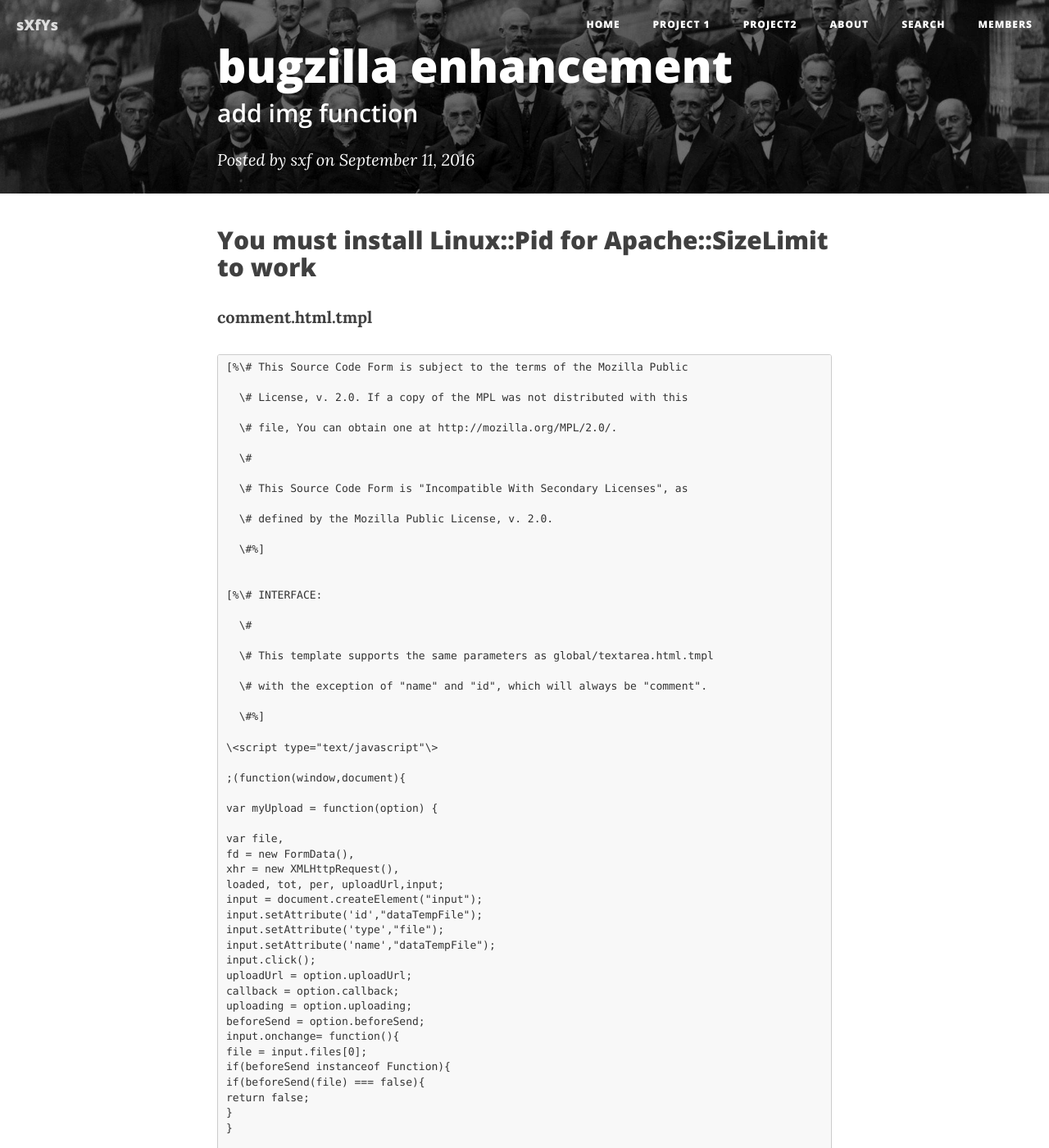
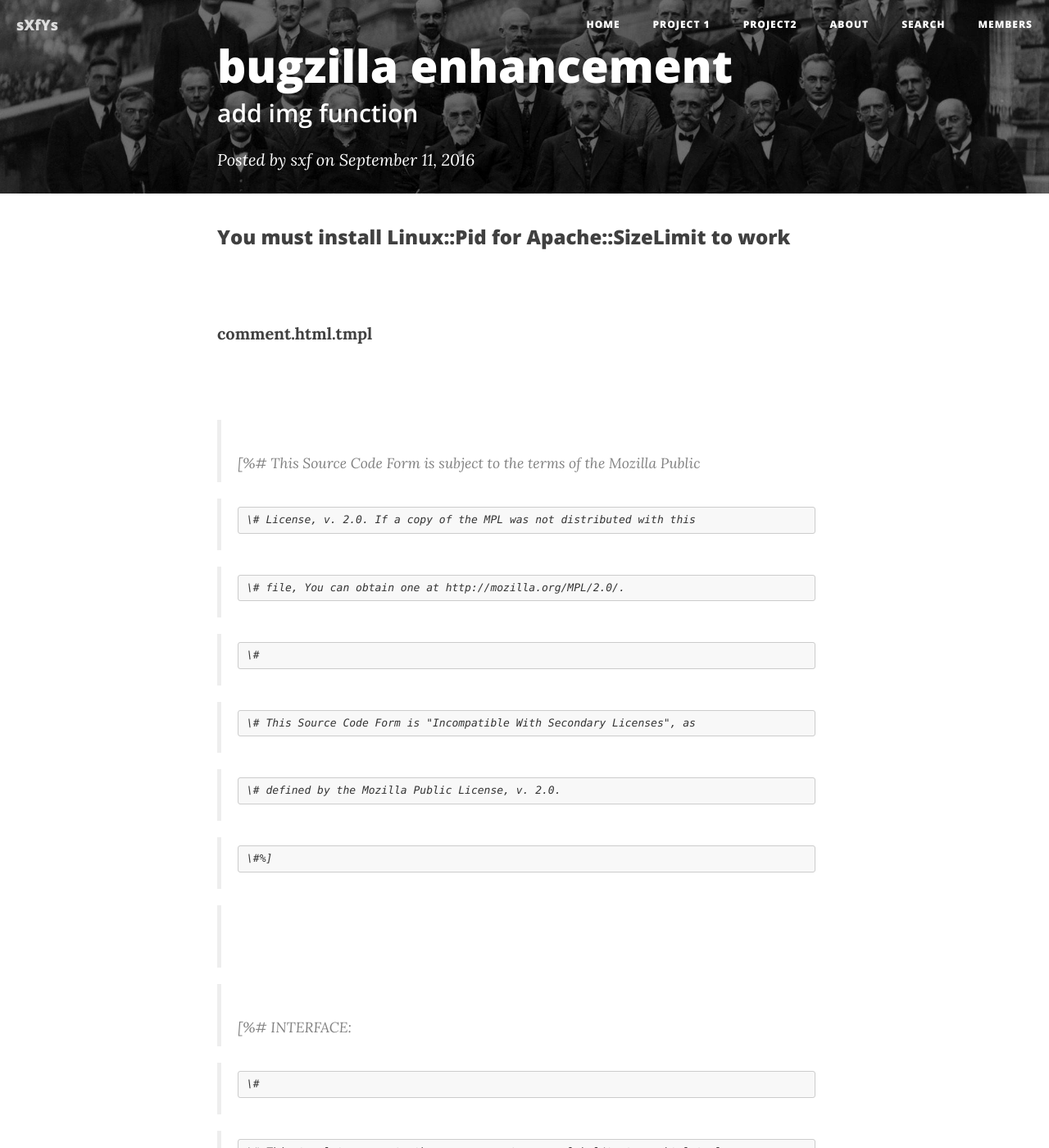
Before and after one commit to sxf1749/sxf1749.github.com, a Jekyll site: the page built from _posts/2016-09-11-bugzilla.markdown, in a window 1280 px wide and 1400 px high. Shown: the whole window at 82% size. Built offline with Jekyll 4.4.1, drawn with Linux system fonts in a browser that asks for light colours; nearby versions of some CDN libraries; formulas are drawn with MathJax 3; some of the changed text lies outside the part shown.

Commit message:
Update 2016-09-11-bugzilla.markdown

```diff
--- a/_posts/2016-09-11-bugzilla.markdown
+++ b/_posts/2016-09-11-bugzilla.markdown
@@ -8,144 +8,243 @@ category:  project2
 ---
 <!-- Start Writing Below in Markdown -->
 
-## You must install Linux::Pid for Apache::SizeLimit to work ##
+### You must install Linux::Pid for Apache::SizeLimit to work
+
+
 
 **comment.html.tmpl**
 
-    [%\# This Source Code Form is subject to the terms of the Mozilla Public
-
-      \# License, v. 2.0. If a copy of the MPL was not distributed with this
-
-      \# file, You can obtain one at http://mozilla.org/MPL/2.0/.
-
-      \#
-
-      \# This Source Code Form is "Incompatible With Secondary Licenses", as
-
-      \# defined by the Mozilla Public License, v. 2.0.
-
-      \#%]
 
 
-    [%\# INTERFACE:
+>   [%\# This Source Code Form is subject to the terms of the Mozilla Public
 
-      \#
+>     \# License, v. 2.0. If a copy of the MPL was not distributed with this
 
-      \# This template supports the same parameters as global/textarea.html.tmpl
+>     \# file, You can obtain one at http://mozilla.org/MPL/2.0/.
 
-      \# with the exception of "name" and "id", which will always be "comment".
+>     \#
 
-      \#%]
+>     \# This Source Code Form is "Incompatible With Secondary Licenses", as
 
-    \<script type="text/javascript"\>
+>     \# defined by the Mozilla Public License, v. 2.0.
 
-    ;(function(window,document){
+>     \#%]
 
-    var myUpload = function(option) {
+>
 
-    var file,
-    fd = new FormData(),
-    xhr = new XMLHttpRequest(),
-    loaded, tot, per, uploadUrl,input;
-    input = document.createElement("input");
-    input.setAttribute('id',"dataTempFile");
-    input.setAttribute('type',"file");
-    input.setAttribute('name',"dataTempFile");
-    input.click();
-    uploadUrl = option.uploadUrl;
-    callback = option.callback;
-    uploading = option.uploading;
-    beforeSend = option.beforeSend;
-    input.onchange= function(){
-    file = input.files[0];
-    if(beforeSend instanceof Function){
-    if(beforeSend(file) === false){
-    return false;
-    }
-    }
+>   [%\# INTERFACE:
 
-    fd.append("dataTempFile", file);
-    xhr.onreadystatechange = function() {
-    if (xhr.readyState == 4 && xhr.status == 200) {
-    if(callback instanceof Function){
-    callback(xhr.responseText);
-    }
-    }
-    }
+>     \#
 
-    xhr.upload.onprogress = function(evt) {
-    loaded = evt.loaded;
-    tot = evt.total;
-    per = Math.floor(100 \* loaded / tot);
-    if(uploading instanceof Function){
-    uploading(per);
-    }
-    };
+>     \# This template supports the same parameters as global/textarea.html.tmpl
 
-    xhr.open("post", uploadUrl);
-    xhr.send(fd);
-    }
-    };
+>     \# with the exception of "name" and "id", which will always be "comment".
 
-    window.myUpload = myUpload;
+>     \#%]
 
-    })(window,document);
+>   \<script type="text/javascript"\>
 
-    function uploadTempFile(){
-    myUpload({
-    uploadUrl: "uploadTF.cgi",
-    beforeSend: function(file) {
-    },
+>   ;(function(window,document){
 
-    callback: function(res) {
-    var box = document.getElementById('comment');
-    box.value = box.value + '\<img src="img/'+res+'" /\>';
-    },
-    uploading: function(res) {
-    }
+>       var myUpload = function(option) {
 
-    });
+>           var file,
 
-    }
+>               fd = new FormData(),
 
-    \</script\>
+>               xhr = new XMLHttpRequest(),
 
-    [% IF feature\_enabled('jsonrpc') %]
+>               loaded, tot, per, uploadUrl,input;
 
-      \<div id="comment\_tabs" role="tablist"\>
+>
 
-    \<div id="comment\_tab" class="comment\_tab active\_comment\_tab"
-      role="tab" aria-selected="true"
-      onclick="show\_comment\_edit()"\>Comment\</div\>
+>           input = document.createElement("input");
 
-    \<div id="comment\_preview\_tab" class="comment\_tab"
-      role="tab" aria-selected="false"
-      onclick="show\_comment\_preview([% bug.id FILTER none %])"\>Preview\</div\>
+>           input.setAttribute('id',"dataTempFile");
 
-    \<div id="comment\_upload\_tab" class="comment\_tab"
-      role="tab"\>\<input type="button" id="dataTempFileB" name="dataTempFileB" size="50" onclick="uploadTempFile()" value="IMG"\>\</div\>
+>           input.setAttribute('type',"file");
 
-      \</div\>
+>           input.setAttribute('name',"dataTempFile");
 
-    [% END %]
+>
 
+>           input.click();
 
-    [% INCLUDE global/textarea.html.tmpl
-       name = "comment"
-       id   = "comment"
-    %]
+>
 
+>           uploadUrl = option.uploadUrl;
 
+>           callback = option.callback;
 
-    [% IF feature\_enabled('jsonrpc') %]
+>           uploading = option.uploading;
 
-      \<div id="comment\_preview" class="bz\_default\_hidden bz\_comment"\>
-    \<div id="comment\_preview\_loading" class="bz\_default\_hidden"\>Generating Preview...\</div\>
-    \<div id="comment\_preview\_error" class="bz\_default\_hidden"\>\</div\>
-    \<pre id="comment\_preview\_text" class="bz\_comment\_text"\>\</pre\>
-      \</div\>
+>           beforeSend = option.beforeSend;
 
-    [% END %]
+>
+
+>           input.onchange= function(){
+
+>               file = input.files[0];
+
+>               if(beforeSend instanceof Function){
+
+>                   if(beforeSend(file) === false){
+
+>                       return false;
+
+>                   }
+
+>               }
+
+>
+
+>               fd.append("dataTempFile", file);
+
+>
+
+>               xhr.onreadystatechange = function() {
+
+>                   if (xhr.readyState == 4 && xhr.status == 200) {
+
+>                       if(callback instanceof Function){
+
+>                           callback(xhr.responseText);
+
+>                       }
+
+>                   }
+
+>               }
+
+>
+
+>               xhr.upload.onprogress = function(evt) {
+
+>                   loaded = evt.loaded;
+
+>                   tot = evt.total;
+
+>                   per = Math.floor(100 \* loaded / tot);
+
+>                   if(uploading instanceof Function){
+
+>                       uploading(per);
+
+>                   }
+
+>               };
+
+>
+
+>               xhr.open("post", uploadUrl);
+
+>               xhr.send(fd);
+
+>           }
+
+>       };
+
+>
+
+>       window.myUpload = myUpload;
+
+>   })(window,document);
+
+>   function uploadTempFile(){
+
+>
+
+>       myUpload({
+
+>
+
+>       uploadUrl: "uploadTF.cgi",
+
+>
+
+>       beforeSend: function(file) {
+
+>
+
+>       },
+
+>
+
+>       callback: function(res) {
+
+>           var box = document.getElementById('comment');
+
+>           box.value = box.value + '\<img src="img/'+res+'" /\>';
+
+>       },
+
+>
+
+>       uploading: function(res) {
+
+>
+
+>       }
+
+>   });
+
+>
+
+>   }
+
+>   \</script\>
+
+>   [% IF feature\_enabled('jsonrpc') %]
+
+>     \<div id="comment\_tabs" role="tablist"\>
+
+>       \<div id="comment\_tab" class="comment\_tab active\_comment\_tab"
+
+>             role="tab" aria-selected="true"
+
+>             onclick="show\_comment\_edit()"\>Comment\</div\>
+
+>       \<div id="comment\_preview\_tab" class="comment\_tab"
+
+>             role="tab" aria-selected="false"
+
+>             onclick="show\_comment\_preview([% bug.id FILTER none %])"\>Preview\</div\>
+
+>       \<div id="comment\_upload\_tab" class="comment\_tab"
+
+>             role="tab"\>\<input type="button" id="dataTempFileB" name="dataTempFileB" size="50" onclick="uploadTempFile()" value="IMG"\>\</div\>
+
+>
+
+>     \</div\>
+
+>   [% END %]
+
+>
+
+>   [% INCLUDE global/textarea.html.tmpl
+
+>      name = "comment"
+
+>      id   = "comment"
+
+>   %]
+
+>
+
+>   [% IF feature\_enabled('jsonrpc') %]
+
+>     \<div id="comment\_preview" class="bz\_default\_hidden bz\_comment"\>
+
+>       \<div id="comment\_preview\_loading" class="bz\_default\_hidden"\>Generating Preview...\</div\>
+
+>       \<div id="comment\_preview\_error" class="bz\_default\_hidden"\>\</div\>
+
+>       \<pre id="comment\_preview\_text" class="bz\_comment\_text"\>\</pre\>
+
+>     \</div\>
+
+>   [% END %]
 
 
 
@@ -153,116 +252,167 @@ category:  project2
 
 **uploadTF.cgi**
 
-    \#!/usr/bin/perl -T
-
-    \# This Source Code Form is subject to the terms of the Mozilla Public
-
-    \# License, v. 2.0. If a copy of the MPL was not distributed with this
-
-    \# file, You can obtain one at http://mozilla.org/MPL/2.0/.
-
-    \#
-
-    \# This Source Code Form is "Incompatible With Secondary Licenses", as
-
-    \# defined by the Mozilla Public License, v. 2.0.
 
 
-    use 5.10.1;
-    use strict;
+>   \#!/usr/bin/perl -T
 
-    use warnings;
-    use lib qw(. lib);
-    use Bugzilla;
-    use Bugzilla::Constants;
-    use Bugzilla::Error;
-    use Data::UUID ();
-    use Encode;
+>   \# This Source Code Form is subject to the terms of the Mozilla Public
 
-    my \$cgi = Bugzilla-\>cgi;
-    my \$user = Bugzilla-\>login(LOGIN\_REQUIRED);
-    my \$dir = '/var/www/html/bugzilla/img';
-    my \$file = \$cgi-\>param('dataTempFile');
-    my \$uuid=Data::UUID-\>new-\>create\_str;
-    my \$name = ".jpg";
+>   \# License, v. 2.0. If a copy of the MPL was not distributed with this
 
-    if (\$file =\~ /([\^\\/\\\\]+)\$/)
-    {
-    \$name=\$uuid."\_".\$1;
-    }
-    else
-    {
-    \$name=\$uuid."\_".\$file;
-    }
+>   \# file, You can obtain one at http://mozilla.org/MPL/2.0/.
 
-    open(OUTFILE, "\>\$dir/\$name") or print '0001';
-    binmode(OUTFILE);
-    while (read(\$file, my \$buffer, 1024)) {
-    print OUTFILE \$buffer;
-    }
+>   \#
 
-    close(OUTFILE);
-    print \$cgi-\>header();
-    print Encode::decode\_utf8(\$name);
+>   \# This Source Code Form is "Incompatible With Secondary Licenses", as
+
+>   \# defined by the Mozilla Public License, v. 2.0.
+
+>
+
+>   use 5.10.1;
+
+>   use strict;
+
+>   use warnings;
+
+>
+
+>   use lib qw(. lib);
+
+>
+
+>   use Bugzilla;
+
+>   use Bugzilla::Constants;
+
+>   use Bugzilla::Error;
+
+>   use Data::UUID ();
+
+>   use Encode;
+
+>
+
+>   my \$cgi = Bugzilla-\>cgi;
+
+>   my \$user = Bugzilla-\>login(LOGIN\_REQUIRED);
+
+>   my \$dir = '/var/www/html/bugzilla/img';
+
+>   my \$file = \$cgi-\>param('dataTempFile');
+
+>   my \$uuid=Data::UUID-\>new-\>create\_str;
+
+>   my \$name = ".jpg";
+
+>       if (\$file =\~ /([\^\\/\\\\]+)\$/)
+
+>       {
+
+>           \$name=\$uuid."\_".\$1;
+
+>       }
+
+>       else
+
+>       {
+
+>           \$name=\$uuid."\_".\$file;
+
+>       }
+
+>   open(OUTFILE, "\>\$dir/\$name") or print '0001';
+
+>   binmode(OUTFILE);
+
+>   while (read(\$file, my \$buffer, 1024)) {
+
+>           print OUTFILE \$buffer;
+
+>   }
+
+>   close(OUTFILE);
+
+>   print \$cgi-\>header();
+
+>   print Encode::decode\_utf8(\$name);
+
+
+
 
 
 **comments.html.tmpl**
 
-    .......
+>   .......
 
-    \<script\>
-    function showOrg(obj){
+>   \<script\>
 
-    //obj.parentElement.childNodes[1].style.display="block";
-    var me = obj;
-    var p = me.parentElement;
-    var cs = p.children;
-    if (cs[2].style.display=='block'){
-    cs[2].style.display='none';
-    }else{
-    cs[2].style.display='block';
-    }
+>   function showOrg(obj){
 
-    }
+>           //obj.parentElement.childNodes[1].style.display="block";
 
-    \</script\>
+>           var me = obj;
 
-    ........
+>           var p = me.parentElement;
 
-    \<div\>
+>           var cs = p.children;
 
-      [%- comment\_text -%]
+>           if (cs[2].style.display=='block'){
 
-    \</div\>
+>                   cs[2].style.display='none';
 
-    \<a href="javascript:" onClick="showOrg(this)" \>Org\</a\>
+>           }else{
 
-    \<pre style="display:none"\>
+>                   cs[2].style.display='block';
 
-    [%- comment\_text FILTER quoteUrls(bug, comment) -%]
+>           }
 
-    \</pre\>
+>   }
 
-    .......
+>   \</script\>
+
+>   ........
+
+>   \<div\>
+
+>     [%- comment\_text -%]
+
+>   \</div\>
+
+>   \<a href="javascript:" onClick="showOrg(this)" \>Org\</a\>
+
+>   \<pre style="display:none"\>
+
+>   [%- comment\_text FILTER quoteUrls(bug, comment) -%]
+
+>   \</pre\>
+
+>   .......
 
 
 
 **Template.pm**
 
-    ......
+>   ......
 
-    sub quoteUrls {
+>   sub quoteUrls {
 
-    ....
+>   ....
 
-    for (my \$i = \$\#things; \$i \>= 0; \$i--) {
-    \$text =\~ s/\\x{FDD2}(\$i)\\x{FDD3}/\$things[\$i]/eg;
-    }
-    	\$text =\~ s/\\[img src=\&quot;/\<img src="/g;
-    \$text =\~ s/\&quot; width=98%\\/\\]/" width=98%\\/\>/g;
-    return \$text;
+>       for (my \$i = \$\#things; \$i \>= 0; \$i--) {
 
-    }
+>           \$text =\~ s/\\x{FDD2}(\$i)\\x{FDD3}/\$things[\$i]/eg;
+
+>       }
+
+>           \$text =\~ s/\\[img src=\&quot;/\<img src="/g;
+
+>           \$text =\~ s/\&quot; width=98%\\/\\]/" width=98%\\/\>/g;
+
+>       return \$text;
+
+>   }
 
 
 
```
